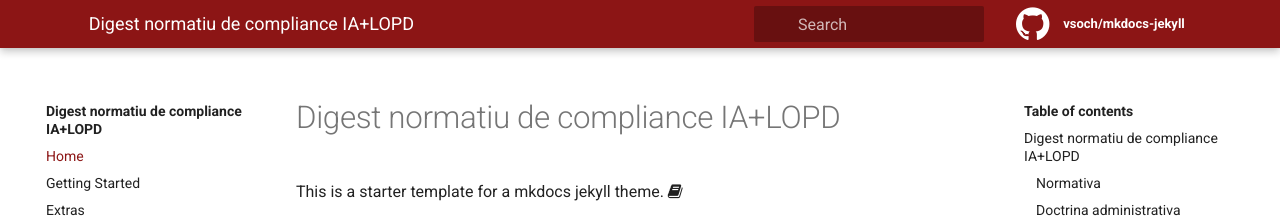
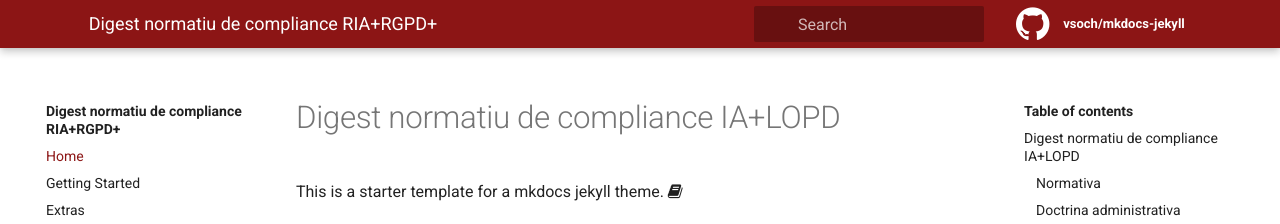
Before and after one commit to e-steve/e-steve.github.io, a Jekyll site: the page built from pages/index.md, in a window 1280 px wide and 900 px high. Shown: the top 224 px of the window. Built offline with Jekyll 4.4.1, drawn with Linux system fonts in a browser that asks for light colours.

Commit message:
Update _config.yml

```diff
--- a/_config.yml
+++ b/_config.yml
@@ -1,4 +1,4 @@
-# Digest normatiu de compliance IA+LOPD
+# Digest normatiu de compliance RIA+RGPD+LOPD+LCSP
 #
 # This config file is meant for settings that affect your whole blog, values
 # which you are expected to set up once and rarely edit after that. If you find
@@ -14,7 +14,7 @@
 # You can create any custom variable you would like, and they will be accessible
 # in the templates via {{ site.myvariable }}.
 
-title: Digest normatiu de compliance IA+LOPD
+title: Digest normatiu de compliance RIA+RGPD+
 email: your-email@domain.com
 author: Esteve
 description: > # this means to ignore newlines until "baseurl:"
@@ -26,7 +26,7 @@ description: > # this means to ignore newlines until "baseurl:"
 baseurl: "/mkdocs-jekyll" # the subpath of your site, e.g. /blog
 
 # This is mostly for testing
-url: "https://vsoch.github.io" # the base hostname & protocol for your site
+url: "https://e-steve.github.io" # the base hostname & protocol for your site
 
 # Social (First three Required)
 repo: "https://github.com/vsoch/mkdocs-jekyll"
```
